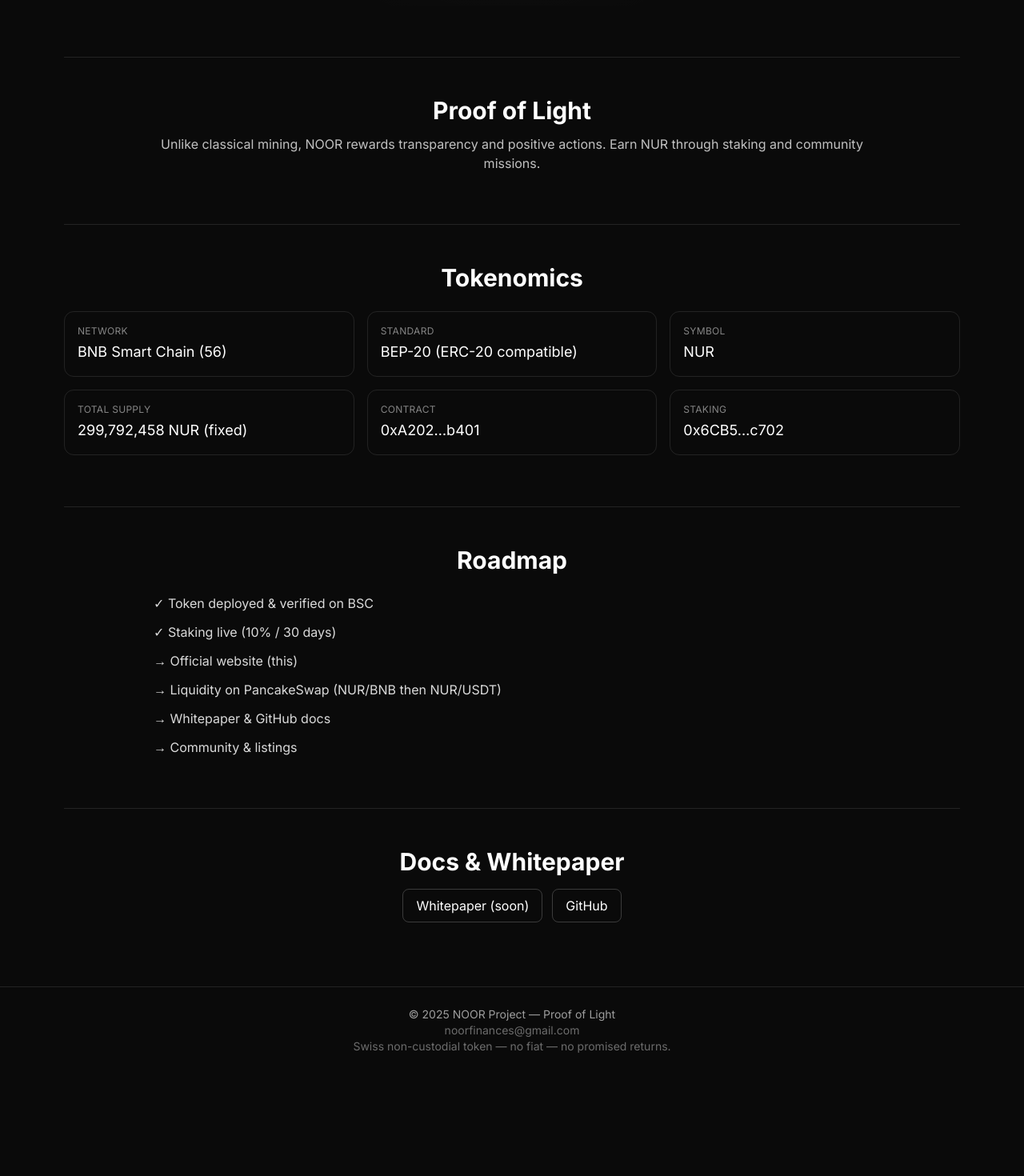
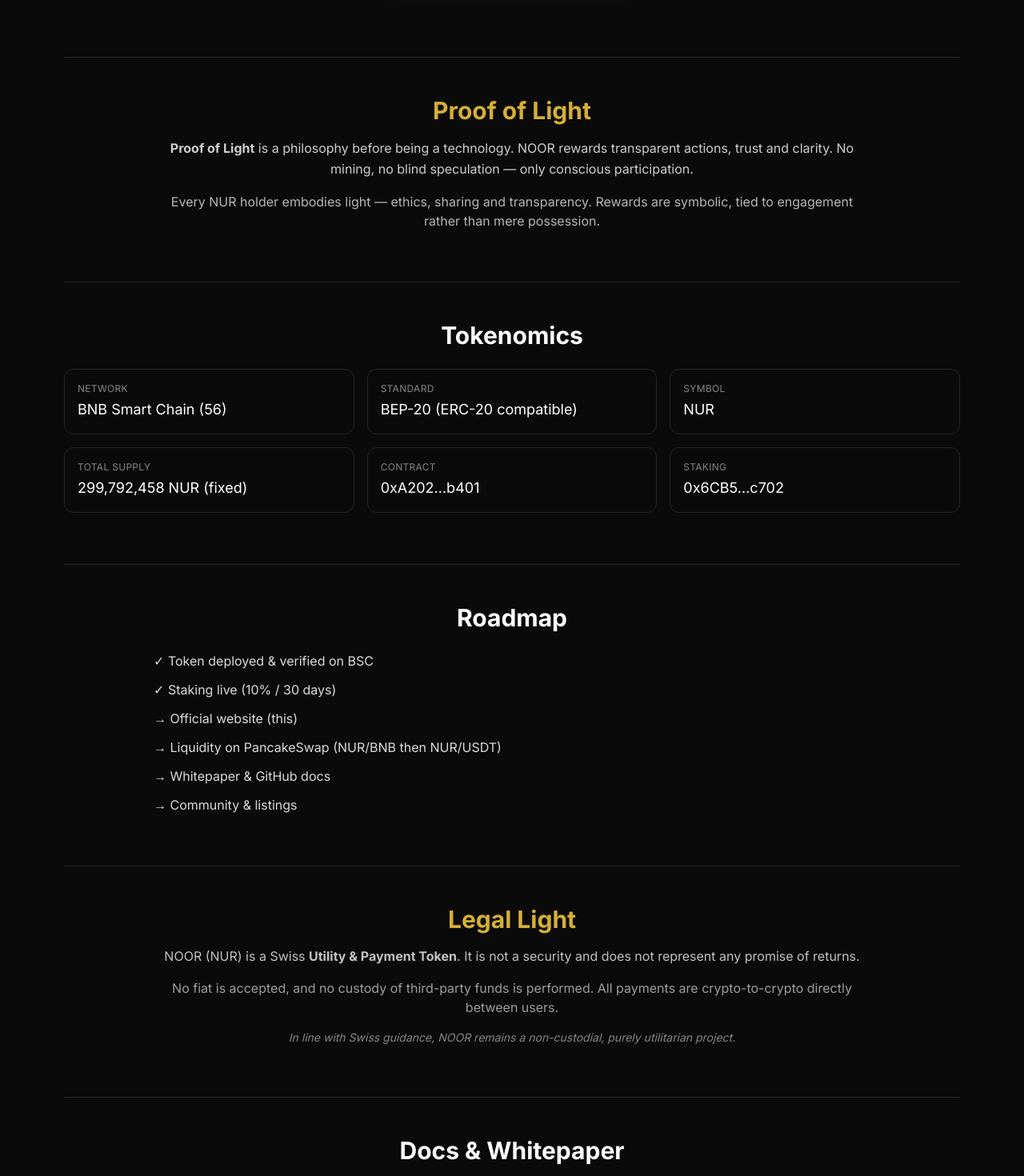
Before and after one commit to noorfinances-eng/noor-pages, a Next.js app: page /en in a window 1280 px wide. Shown: the part 460-1930 px from the top of the page at 80% size. Before the commit the page ends 1802 px from the top, so only its background shows below. Built offline with nearby package versions, Linux system fonts and the light colour scheme.

Commit message:
Update en.js

```diff
--- a/pages/en.js
+++ b/pages/en.js
@@ -57,13 +57,18 @@ export default function EN() {
           </div>
         </section>
 
-        {/* PROOF OF LIGHT */}
-        <section id="concept" className="border-t border-white/10 pt-12">
-          <div className="max-w-4xl mx-auto text-center">
-            <h3 className="text-2xl md:text-3xl font-semibold">Proof of Light</h3>
-            <p className="mt-3 text-white/75">
-              Unlike classical mining, NOOR rewards transparency and positive actions.
-              Earn NUR through staking and community missions.
+        {/* PROOF OF LIGHT (manifeste) */}
+        <section id="proof" className="border-t border-white/10 pt-12">
+          <div className="max-w-4xl mx-auto text-center space-y-4">
+            <h3 className="text-2xl md:text-3xl font-semibold text-gold">Proof of Light</h3>
+            <p className="text-white/80 leading-relaxed">
+              <strong>Proof of Light</strong> is a philosophy before being a technology.
+              NOOR rewards transparent actions, trust and clarity.
+              No mining, no blind speculation — only conscious participation.
+            </p>
+            <p className="text-white/70">
+              Every NUR holder embodies light — ethics, sharing and transparency.
+              Rewards are symbolic, tied to engagement rather than mere possession.
             </p>
           </div>
         </section>
@@ -95,6 +100,24 @@ export default function EN() {
               <li>→ Whitepaper & GitHub docs</li>
               <li>→ Community & listings</li>
             </ul>
+          </div>
+        </section>
+
+        {/* LEGAL LIGHT (mentions simples) */}
+        <section id="legal" className="border-t border-white/10 pt-12">
+          <div className="max-w-4xl mx-auto text-center space-y-4">
+            <h3 className="text-2xl md:text-3xl font-semibold text-gold">Legal Light</h3>
+            <p className="text-white/75">
+              NOOR (NUR) is a Swiss <strong>Utility & Payment Token</strong>.
+              It is not a security and does not represent any promise of returns.
+            </p>
+            <p className="text-white/60">
+              No fiat is accepted, and no custody of third-party funds is performed.
+              All payments are crypto-to-crypto directly between users.
+            </p>
+            <p className="text-white/50 text-sm italic">
+              In line with Swiss guidance, NOOR remains a non-custodial, purely utilitarian project.
+            </p>
           </div>
         </section>
 
```
